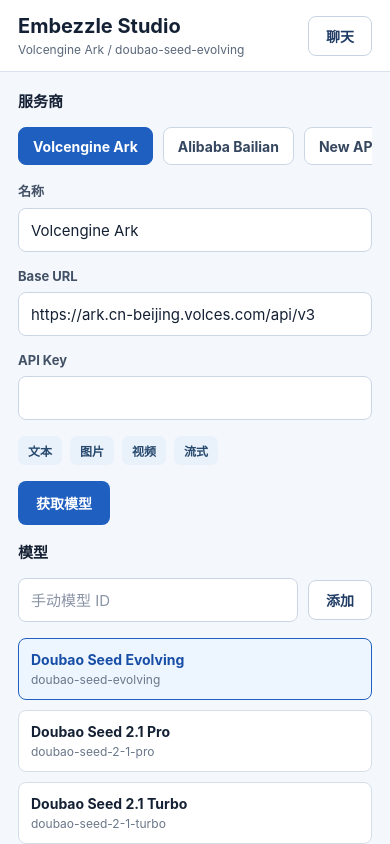
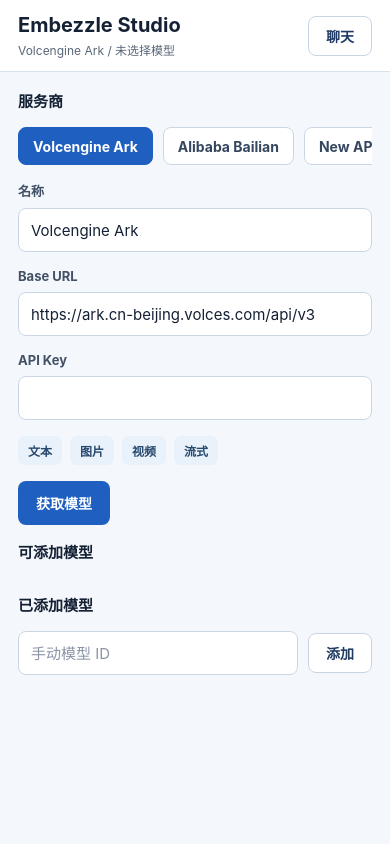
Before and after one commit to szdtzpj/Embezzle-Studio, a React Native app: screen / in a window 390 px wide. Both pictures are taken after a click on the button "配置". Built offline with nearby package versions, Linux system fonts and the light colour scheme.

Commit message:
Add Cherry-style model candidate flow

```diff
--- a/App.tsx
+++ b/App.tsx
@@ -84,6 +84,13 @@
     : '';
 
   const activeModel = activeProvider?.models.find((model) => model.id === activeModelId);
+  const modelCandidates = activeProvider
+    ? workspace.modelCandidatesByProvider[activeProvider.id] ?? []
+    : [];
+  const addedModelIds = useMemo(
+    () => new Set(activeProvider?.models.map((model) => model.id) ?? []),
+    [activeProvider?.models]
+  );
 
   function updateActiveProvider(patch: Partial<ProviderProfile>) {
     if (!activeProvider) {
@@ -121,21 +128,13 @@
 
   function addCustomProvider() {
     const providerId = createId('provider');
-    const modelId = 'model-id';
     const provider: ProviderProfile = {
       id: providerId,
       name: 'Custom Provider',
       kind: 'custom',
       baseUrl: 'https://your-provider.example.com/v1',
       capabilities: ['text', 'image-input', 'streaming'],
-      models: [
-        {
-          id: modelId,
-          name: modelId,
-          capabilities: ['text', 'image-input', 'streaming'],
-          source: 'manual',
-        },
-      ],
+      models: [],
     };
 
     setWorkspace((current) => ({
@@ -144,7 +143,11 @@
       activeProviderId: providerId,
       activeModelIdByProvider: {
         ...current.activeModelIdByProvider,
-        [providerId]: modelId,
+        [providerId]: '',
+      },
+      modelCandidatesByProvider: {
+        ...current.modelCandidatesByProvider,
+        [providerId]: [],
       },
     }));
     setManualModelId('');
@@ -189,6 +192,61 @@
     setManualModelId('');
   }
 
+  function addCandidateModel(model: ModelInfo) {
+    if (!activeProvider) {
+      return;
+    }
+
+    setWorkspace((current) => ({
+      ...current,
+      providers: current.providers.map((provider) =>
+        provider.id === activeProvider.id
+          ? {
+              ...provider,
+              models: [
+                ...provider.models.filter((existing) => existing.id !== model.id),
+                {
+                  ...model,
+                  capabilities: model.capabilities.length ? model.capabilities : activeProvider.capabilities,
+                  source: model.source === 'preset' ? 'manual' : model.source,
+                },
+              ],
+            }
+          : provider
+      ),
+      activeModelIdByProvider: {
+        ...current.activeModelIdByProvider,
+        [activeProvider.id]: model.id,
+      },
+    }));
+    setNotice(`已添加并启用 ${model.name ?? model.id}。`);
+  }
+
+  function removeModel(modelId: string) {
+    if (!activeProvider) {
+      return;
+    }
+
+    setWorkspace((current) => {
+      const provider = current.providers.find((item) => item.id === activeProvider.id);
+      const nextModels = provider?.models.filter((model) => model.id !== modelId) ?? [];
+      const currentActiveModelId = current.activeModelIdByProvider[activeProvider.id];
+
+      return {
+        ...current,
+        providers: current.providers.map((item) =>
+          item.id === activeProvider.id ? { ...item, models: nextModels } : item
+        ),
+        activeModelIdByProvider: {
+          ...current.activeModelIdByProvider,
+          [activeProvider.id]:
+            currentActiveModelId === modelId ? nextModels[0]?.id ?? '' : currentActiveModelId,
+        },
+      };
+    });
+    setNotice('已移除模型。');
+  }
+
   async function refreshModels() {
     if (!activeProvider) {
       return;
@@ -199,19 +257,11 @@
 
     try {
       const result = await refreshProviderModels(activeProvider);
-      const models = result.models.length ? result.models : activeProvider.models;
       setWorkspace((current) => ({
         ...current,
-        providers: current.providers.map((provider) =>
-          provider.id === activeProvider.id ? { ...provider, models } : provider
-        ),
-        activeModelIdByProvider: {
-          ...current.activeModelIdByProvider,
-          [activeProvider.id]: models.some(
-            (model) => model.id === current.activeModelIdByProvider[activeProvider.id]
-          )
-            ? current.activeModelIdByProvider[activeProvider.id]
-            : models[0]?.id ?? '',
+        modelCandidatesByProvider: {
+          ...current.modelCandidatesByProvider,
+          [activeProvider.id]: result.models,
         },
       }));
       setNotice(result.notice);
@@ -255,6 +305,11 @@
 
     if (!activeProvider) {
       setNotice('请先选择服务商。');
+      return;
+    }
+
+    if (!activeModelId) {
+      setNotice('请先添加并选择模型。');
       return;
     }
 
@@ -330,7 +385,7 @@
             <View>
               <Text style={styles.appName}>Embezzle Studio</Text>
               <Text style={styles.activeLine}>
-                {activeProvider.name} / {activeModelId || '未选择模型'}
+                {activeProvider.name} / {(activeModel?.name ?? activeModelId) || '未选择模型'}
               </Text>
             </View>
             <Pressable
@@ -422,7 +477,21 @@
                 </Pressable>
               </View>
 
-              <Text style={styles.sectionTitle}>模型</Text>
+              {notice ? <Text style={styles.settingsNotice}>{notice}</Text> : null}
+
+              <Text style={styles.sectionTitle}>可添加模型</Text>
+              <View style={styles.modelList}>
+                {modelCandidates.map((model) => (
+                  <CandidateModelRow
+                    key={model.id}
+                    model={model}
+                    added={addedModelIds.has(model.id)}
+                    onAdd={() => addCandidateModel(model)}
+                  />
+                ))}
+              </View>
+
+              <Text style={styles.sectionTitle}>已添加模型</Text>
               <View style={styles.inlineField}>
                 <TextInput
                   autoCapitalize="none"
@@ -447,6 +516,7 @@
                     model={model}
                     active={model.id === activeModelId}
                     onPress={() => selectModel(model.id)}
+                    onRemove={() => removeModel(model.id)}
                   />
                 ))}
               </View>
@@ -491,6 +561,36 @@
               </ScrollView>
 
               {notice ? <Text style={styles.notice}>{notice}</Text> : null}
+
+              {activeProvider.models.length ? (
+                <ScrollView
+                  horizontal
+                  showsHorizontalScrollIndicator={false}
+                  contentContainerStyle={styles.modelSwitchRow}
+                >
+                  {activeProvider.models.map((model) => (
+                    <Pressable
+                      key={model.id}
+                      accessibilityRole="button"
+                      onPress={() => selectModel(model.id)}
+                      style={[
+                        styles.modelSwitchChip,
+                        model.id === activeModelId && styles.modelSwitchChipActive,
+                      ]}
+                    >
+                      <Text
+                        numberOfLines={1}
+                        style={[
+                          styles.modelSwitchText,
+                          model.id === activeModelId && styles.modelSwitchTextActive,
+                        ]}
+                      >
+                        {model.name ?? model.id}
+                      </Text>
+                    </Pressable>
+                  ))}
+                </ScrollView>
+              ) : null}
 
               {attachments.length ? (
                 <ScrollView
@@ -556,18 +656,53 @@
   model: ModelInfo;
   active: boolean;
   onPress: () => void;
+  onRemove: () => void;
 }
 
-function ModelButton({ model, active, onPress }: ModelButtonProps) {
+function ModelButton({ model, active, onPress, onRemove }: ModelButtonProps) {
   return (
-    <Pressable
-      accessibilityRole="button"
-      onPress={onPress}
-      style={[styles.modelButton, active && styles.modelButtonActive]}
-    >
-      <Text style={[styles.modelName, active && styles.modelNameActive]}>{model.name ?? model.id}</Text>
-      <Text style={styles.modelMeta}>{model.id}</Text>
-    </Pressable>
+    <View style={[styles.modelButton, active && styles.modelButtonActive]}>
+      <Pressable accessibilityRole="button" onPress={onPress} style={styles.modelSelectArea}>
+        <Text numberOfLines={1} style={[styles.modelName, active && styles.modelNameActive]}>
+          {model.name ?? model.id}
+        </Text>
+        <Text numberOfLines={1} style={styles.modelMeta}>
+          {model.id}
+        </Text>
+      </Pressable>
+      <Pressable accessibilityRole="button" onPress={onRemove} style={styles.compactButton}>
+        <Text style={styles.compactButtonText}>删除</Text>
+      </Pressable>
+    </View>
+  );
+}
+
+interface CandidateModelRowProps {
+  model: ModelInfo;
+  added: boolean;
+  onAdd: () => void;
+}
+
+function CandidateModelRow({ model, added, onAdd }: CandidateModelRowProps) {
+  return (
+    <View style={styles.candidateRow}>
+      <View style={styles.modelTextBlock}>
+        <Text numberOfLines={1} style={styles.modelName}>
+          {model.name ?? model.id}
+        </Text>
+        <Text numberOfLines={1} style={styles.modelMeta}>
+          {model.id}
+        </Text>
+      </View>
+      <Pressable
+        accessibilityRole="button"
+        disabled={added}
+        onPress={onAdd}
+        style={[styles.addModelButton, added && styles.buttonDisabled]}
+      >
+        <Text style={styles.addModelButtonText}>{added ? '已添加' : '+'}</Text>
+      </Pressable>
+    </View>
   );
 }
 
@@ -751,11 +886,22 @@
     borderWidth: 1,
     borderColor: '#d4deeb',
     backgroundColor: '#ffffff',
-    padding: 12,
+    padding: 10,
+    flexDirection: 'row',
+    alignItems: 'center',
+    gap: 10,
   },
   modelButtonActive: {
     borderColor: '#1f5fbf',
     backgroundColor: '#edf5ff',
+  },
+  modelSelectArea: {
+    flex: 1,
+    minWidth: 0,
+  },
+  modelTextBlock: {
+    flex: 1,
+    minWidth: 0,
   },
   modelName: {
     color: '#142033',
@@ -769,6 +915,75 @@
     marginTop: 4,
     color: '#6a778a',
     fontSize: 12,
+  },
+  candidateRow: {
+    minHeight: 58,
+    borderRadius: 8,
+    borderWidth: 1,
+    borderColor: '#d4deeb',
+    backgroundColor: '#ffffff',
+    paddingHorizontal: 12,
+    paddingVertical: 10,
+    flexDirection: 'row',
+    alignItems: 'center',
+    gap: 10,
+  },
+  addModelButton: {
+    minWidth: 48,
+    height: 34,
+    borderRadius: 8,
+    backgroundColor: '#1f5fbf',
+    alignItems: 'center',
+    justifyContent: 'center',
+    paddingHorizontal: 10,
+  },
+  addModelButtonText: {
+    color: '#ffffff',
+    fontSize: 14,
+    fontWeight: '900',
+  },
+  compactButton: {
+    height: 34,
+    minWidth: 52,
+    borderRadius: 8,
+    borderWidth: 1,
+    borderColor: '#c8d4e3',
+    backgroundColor: '#ffffff',
+    alignItems: 'center',
+    justifyContent: 'center',
+    paddingHorizontal: 8,
+  },
+  compactButtonText: {
+    color: '#39516d',
+    fontSize: 12,
+    fontWeight: '800',
+  },
+  modelSwitchRow: {
+    paddingHorizontal: 14,
+    paddingBottom: 8,
+    gap: 8,
+  },
+  modelSwitchChip: {
+    maxWidth: 180,
+    height: 34,
+    borderRadius: 8,
+    borderWidth: 1,
+    borderColor: '#cbd6e5',
+    backgroundColor: '#ffffff',
+    justifyContent: 'center',
+    paddingHorizontal: 12,
+  },
+  modelSwitchChipActive: {
+    borderColor: '#1f5fbf',
+    backgroundColor: '#e8f1ff',
+  },
+  modelSwitchText: {
+    color: '#35465f',
+    fontSize: 12,
+    fontWeight: '800',
+  },
+  modelSwitchTextActive: {
+    color: '#174ea6',
   },
   messageBubble: {
     maxWidth: '92%',
@@ -843,6 +1058,11 @@
     marginBottom: 8,
     color: '#9a4d12',
     fontSize: 12,
+  },
+  settingsNotice: {
+    color: '#9a4d12',
+    fontSize: 12,
+    lineHeight: 18,
   },
   pendingAttachments: {
     paddingHorizontal: 14,
--- a/src/data/providerCatalog.ts
+++ b/src/data/providerCatalog.ts
@@ -1,5 +1,4 @@
 import type { AppWorkspace, Capability, ProviderProfile } from '../domain/types';
-import { arkPresetModels } from './arkModels';
 
 const textOnly: Capability[] = ['text', 'streaming'];
 const vision: Capability[] = ['text', 'image-input', 'streaming'];
@@ -12,7 +11,7 @@
     kind: 'volcengine-ark',
     baseUrl: 'https://ark.cn-beijing.volces.com/api/v3',
     capabilities: video,
-    models: arkPresetModels,
+    models: [],
     notes: 'Use Ark-compatible endpoints first; add a dedicated video adapter for Doubao media flows.',
   },
   {
@@ -21,20 +20,7 @@
     kind: 'bailian-compatible',
     baseUrl: 'https://dashscope.aliyuncs.com/compatible-mode/v1',
     capabilities: vision,
-    models: [
-      {
-        id: 'qwen-plus',
-        name: 'Qwen Plus',
-        capabilities: vision,
-        source: 'preset',
-      },
-      {
-        id: 'qwen-max',
-        name: 'Qwen Max',
-        capabilities: vision,
-        source: 'preset',
-      },
-    ],
+    models: [],
     notes: 'Targets Bailian compatible mode before provider-specific extensions.',
   },
   {
@@ -43,14 +29,7 @@
     kind: 'new-api-relay',
     baseUrl: 'https://your-relay.example.com/v1',
     capabilities: ['text', 'image-input', 'tool-calling', 'streaming'],
-    models: [
-      {
-        id: 'gpt-4o-mini',
-        name: 'Relay default',
-        capabilities: vision,
-        source: 'preset',
-      },
-    ],
+    models: [],
     notes: 'Replace the base URL with your New API or One API relay.',
   },
   {
@@ -59,14 +38,7 @@
     kind: 'custom',
     baseUrl: 'https://api.openai.com/v1',
     capabilities: textOnly,
-    models: [
-      {
-        id: 'gpt-4.1-mini',
-        name: 'Custom default',
-        capabilities: textOnly,
-        source: 'preset',
-      },
-    ],
+    models: [],
   },
 ];
 
@@ -83,6 +55,7 @@
     activeModelIdByProvider: Object.fromEntries(
       providers.map((provider) => [provider.id, provider.models[0]?.id ?? ''])
     ),
+    modelCandidatesByProvider: {},
     messages: [
       {
         id: 'welcome',
--- a/src/domain/types.ts
+++ b/src/domain/types.ts
@@ -75,6 +75,7 @@
   providers: ProviderProfile[];
   activeProviderId: string;
   activeModelIdByProvider: Record<string, string>;
+  modelCandidatesByProvider: Record<string, ModelInfo[]>;
   messages: ChatMessage[];
   plugins: PluginManifest[];
 }
--- a/src/services/modelDiscovery.ts
+++ b/src/services/modelDiscovery.ts
@@ -17,21 +17,12 @@
   return Array.from(byId.values());
 }
 
-function remoteModelsWithManualAdditions(remoteModels: ModelInfo[], existingModels: ModelInfo[]): ModelInfo[] {
-  const remoteModelIds = new Set(remoteModels.map((model) => model.id));
-  const manualModels = existingModels.filter(
-    (model) => model.source === 'manual' && !remoteModelIds.has(model.id)
-  );
-
-  return [...remoteModels, ...manualModels];
-}
-
 function formatDiscoveryError(error: unknown): string {
   return error instanceof Error ? error.message : String(error);
 }
 
 function discoverArkModels(provider: ProviderProfile, error?: unknown): ModelDiscoveryResult {
-  const models = mergeModels(arkPresetModels, provider.models);
+  const models = mergeModels([], arkPresetModels);
   const reason = error ? `远程 /models 请求失败：${formatDiscoveryError(error)} ` : '';
 
   return {
@@ -44,11 +35,10 @@
   if (isVolcengineArkProvider(provider)) {
     try {
       const remoteModels = await fetchOpenAiCompatibleModels(provider);
-      const models = remoteModelsWithManualAdditions(remoteModels, provider.models);
 
       return {
-        models,
-        notice: `已从火山方舟获取 ${remoteModels.length} 个可用模型；已隐藏预置模型，避免误选当前 API Key 无权调用的 ID。`,
+        models: remoteModels,
+        notice: `已从火山方舟获取 ${remoteModels.length} 个可添加模型。`,
       };
     } catch (error) {
       return discoverArkModels(provider, error);
@@ -59,6 +49,6 @@
 
   return {
     models,
-    notice: `已获取 ${models.length} 个模型。`,
+    notice: `已获取 ${models.length} 个可添加模型。`,
   };
 }
--- a/src/services/storage.ts
+++ b/src/services/storage.ts
@@ -1,15 +1,16 @@
 import AsyncStorage from '@react-native-async-storage/async-storage';
 import * as SecureStore from 'expo-secure-store';
 
-import type { AppWorkspace, ProviderProfile } from '../domain/types';
+import type { AppWorkspace, ModelInfo, ProviderProfile } from '../domain/types';
 
 const WORKSPACE_KEY = '@embezzle-studio/workspace-v1';
 const SECRET_PREFIX = 'embezzle-studio.provider-key';
 
 type PersistedProvider = Omit<ProviderProfile, 'apiKey'>;
 
-interface PersistedWorkspace extends Omit<AppWorkspace, 'providers'> {
+interface PersistedWorkspace extends Omit<AppWorkspace, 'providers' | 'modelCandidatesByProvider'> {
   providers: PersistedProvider[];
+  modelCandidatesByProvider?: Record<string, ModelInfo[]>;
 }
 
 let secureStoreAvailability: boolean | null = null;
@@ -66,6 +67,43 @@
   return persistedProvider;
 }
 
+function normalizeWorkspace(snapshot: PersistedWorkspace, providers: ProviderProfile[]): AppWorkspace {
+  const modelCandidatesByProvider = { ...(snapshot.modelCandidatesByProvider ?? {}) };
+  const normalizedProviders = providers.map((provider) => {
+    const presetModels = provider.models.filter((model) => model.source === 'preset');
+    const addedModels = provider.models.filter((model) => model.source !== 'preset');
+
+    if (presetModels.length) {
+      const existingCandidates = modelCandidatesByProvider[provider.id] ?? [];
+      const existingIds = new Set(existingCandidates.map((model) => model.id));
+      modelCandidatesByProvider[provider.id] = [
+        ...existingCandidates,
+        ...presetModels.filter((model) => !existingIds.has(model.id)),
+      ];
+    }
+
+    return {
+      ...provider,
+      models: addedModels,
+    };
+  });
+
+  const activeModelIdByProvider = { ...snapshot.activeModelIdByProvider };
+  for (const provider of normalizedProviders) {
+    const currentModelId = activeModelIdByProvider[provider.id];
+    activeModelIdByProvider[provider.id] = provider.models.some((model) => model.id === currentModelId)
+      ? currentModelId
+      : provider.models[0]?.id ?? '';
+  }
+
+  return {
+    ...snapshot,
+    providers: normalizedProviders,
+    activeModelIdByProvider,
+    modelCandidatesByProvider,
+  };
+}
+
 export async function loadWorkspace(): Promise<AppWorkspace | null> {
   const raw = await AsyncStorage.getItem(WORKSPACE_KEY);
   if (!raw) {
@@ -80,10 +118,7 @@
     }))
   );
 
-  return {
-    ...snapshot,
-    providers,
-  };
+  return normalizeWorkspace(snapshot, providers);
 }
 
 export async function saveWorkspace(workspace: AppWorkspace): Promise<void> {
```
Also changed, not shown: 1 other file (tests, documents, lock files or other folders).
